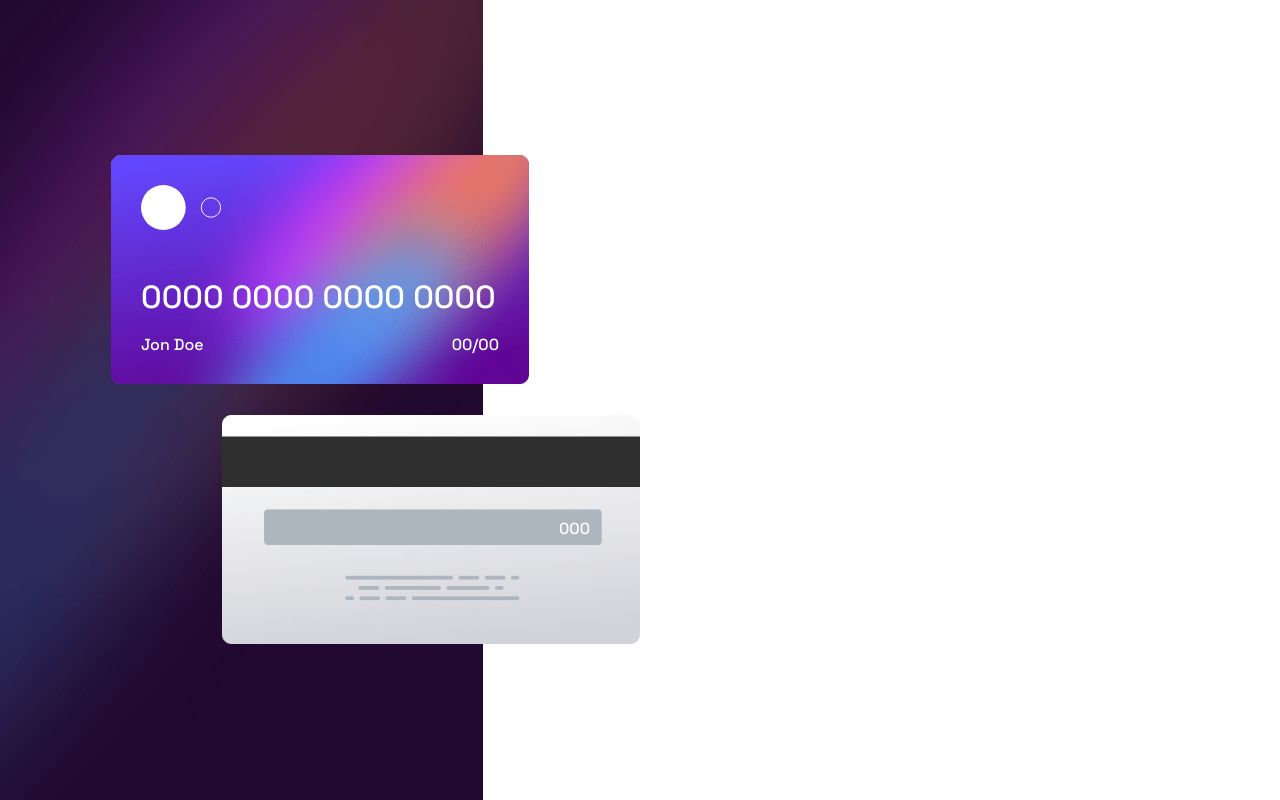
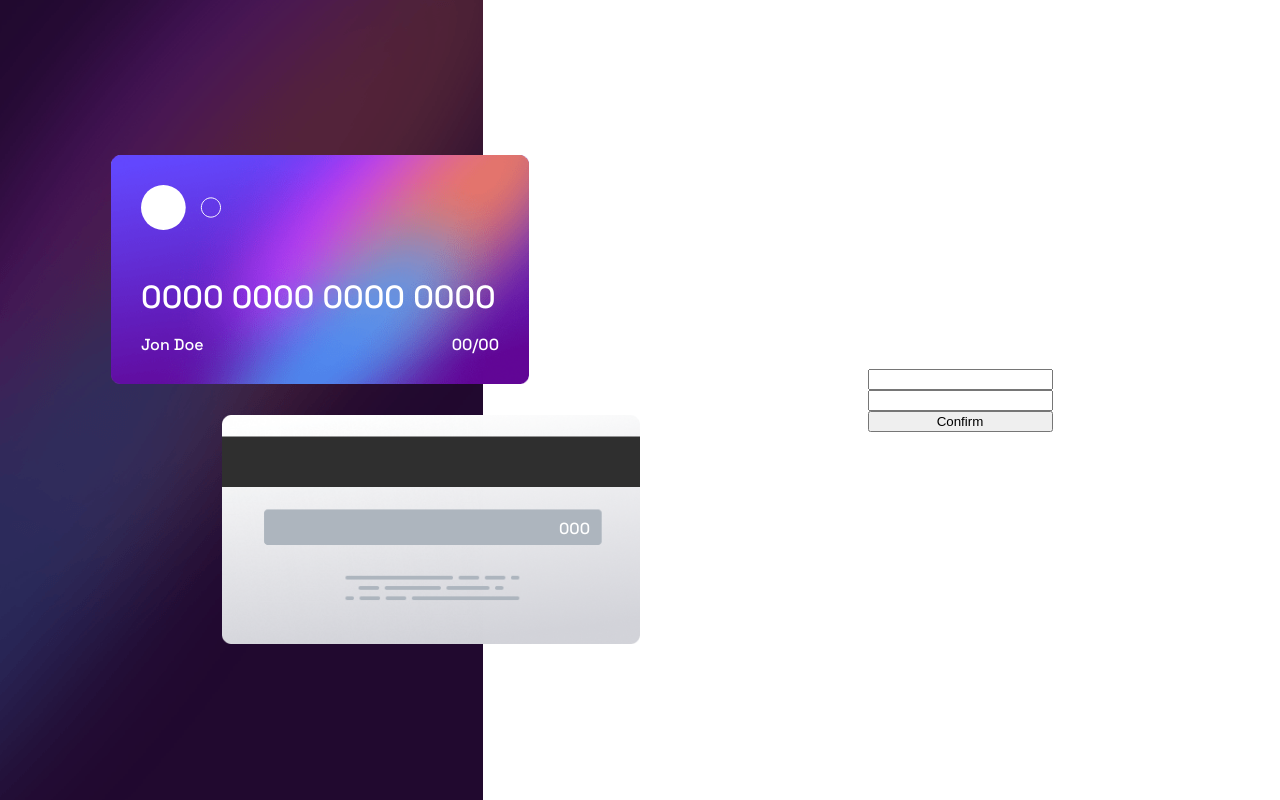
Before and after one commit to lucasfeklein/card-form, a React (Vite) app: page / in a window 1280 px wide. Built offline with nearby package versions, Linux system fonts and the light colour scheme.

Commit message:
inputs container centralized

```diff
--- a/src/App.tsx
+++ b/src/App.tsx
@@ -14,7 +14,13 @@ function App() {
           <p className="cvv-number">000</p>
         </div>
       </div>
-      <div></div>
+      <div className="inputs-container">
+        <div className="second-inputs-container">
+          <input type="text" />
+          <input type="number" />
+          <button>Confirm</button>
+        </div>
+      </div>
     </div>
   );
 }
--- a/src/index.css
+++ b/src/index.css
@@ -15,7 +15,7 @@ body {
 }
 
 .cards-container {
-  width: 50%;
+  flex: 1;
   display: flex;
   flex-direction: column;
   justify-content: center;
@@ -24,6 +24,16 @@ body {
 }
 
 .inputs-container {
+  flex: 1;
+  display: flex;
+  justify-content: center;
+  align-items: center;
+  width: 50%;
+}
+
+.second-inputs-container {
+  display: flex;
+  flex-direction: column;
 }
 
 .front-card,
```
